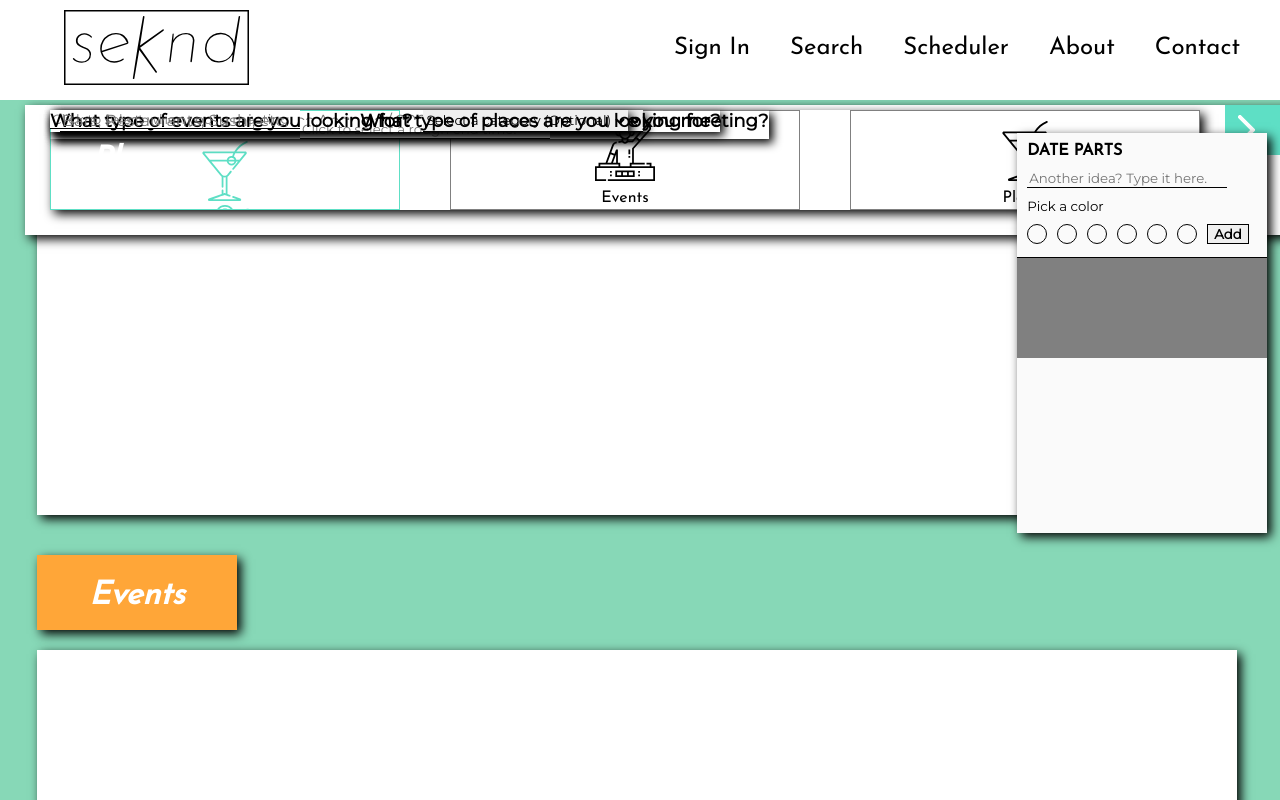
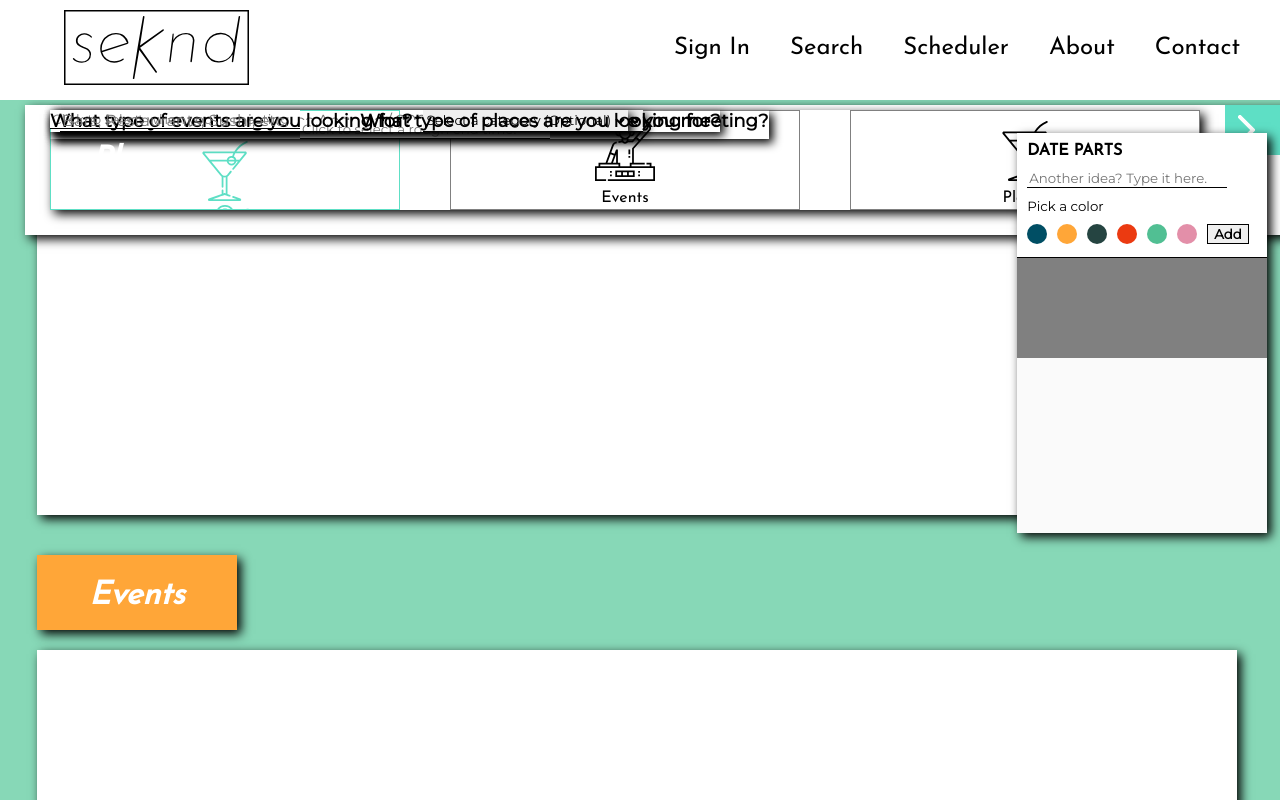
Before and after one commit to grantmontgomery/seknd, a React app: page /search in a window 1280 px wide. Shown: the top 800 px of the page. Built offline with nearby package versions, Linux system fonts and the light colour scheme.

Commit message:
color selectors working.

```diff
--- a/src/components/Date-Parts/DateParts.css
+++ b/src/components/Date-Parts/DateParts.css
@@ -10,7 +10,7 @@
   position: absolute;
   height: 125px;
   width: 100%;
-  background: #fafafa;
+  background: white;
   top: 0;
   left: 0;
   margin-bottom: 0;
--- a/src/components/Date-Parts/DateParts.jsx
+++ b/src/components/Date-Parts/DateParts.jsx
@@ -34,7 +34,6 @@ const DateParts = ({ page }) => {
         <NewInput></NewInput>
         <ColorSelector></ColorSelector>
       </div>
-
       <div className={`piecesWrapper ${css.piecesWrapper}`}>
         <TransitionGroup>{applyTransitions()}</TransitionGroup>
       </div>
--- a/src/components/Date-Parts/DateParts.scss
+++ b/src/components/Date-Parts/DateParts.scss
@@ -8,7 +8,7 @@
     position: absolute;
     height: 125px;
     width: 100%;
-    background: rgb(250, 250, 250);
+    background: white;
     top: 0;
     left: 0;
     margin-bottom: 0;
--- a/src/components/Date-Parts/Parts/ColorSelector/ColorSelector.css
+++ b/src/components/Date-Parts/Parts/ColorSelector/ColorSelector.css
@@ -41,7 +41,30 @@
   height: 20px;
   width: 20px;
   border-radius: 20px;
-  border: solid 1px black;
+}
+
+.colorSelectorWrapper .colorSelectors .colorSelector .colorSelector:nth-child(1) {
+  background: #004e64;
+}
+
+.colorSelectorWrapper .colorSelectors .colorSelector .colorSelector:nth-child(2) {
+  background: #ffa638;
+}
+
+.colorSelectorWrapper .colorSelectors .colorSelector .colorSelector:nth-child(3) {
+  background: #254441;
+}
+
+.colorSelectorWrapper .colorSelectors .colorSelector .colorSelector:nth-child(4) {
+  background: #eb3a11;
+}
+
+.colorSelectorWrapper .colorSelectors .colorSelector .colorSelector:nth-child(5) {
+  background: #51bf93;
+}
+
+.colorSelectorWrapper .colorSelectors .colorSelector .colorSelector:nth-child(6) {
+  background: #e38fa9;
 }
 
 .colorSelectorWrapper .colorSelectors .createPart {
--- a/src/components/Date-Parts/Parts/ColorSelector/ColorSelector.jsx
+++ b/src/components/Date-Parts/Parts/ColorSelector/ColorSelector.jsx
@@ -13,31 +13,37 @@ const ColorSelector = () => {
           className={`colorSelector ${css.colorSelector}`}
           name="red"
           value="(233, 53, 53)"
+          style={{ background: "rgb(0, 78, 100)" }}
         ></div>
         <div
           className={`colorSelector ${css.colorSelector}`}
           name="orange"
           value="(255, 187, 0)"
+          style={{ background: "rgb(255, 166, 56)" }}
         ></div>
         <div
           className={`colorSelector ${css.colorSelector}`}
           name="green"
           value="(1, 192, 87)"
+          style={{ background: "rgb(37, 68, 65)" }}
         ></div>
         <div
           className={`colorSelector ${css.colorSelector}`}
           name="blue"
           value="(0, 162, 255)"
+          style={{ background: "rgb(235, 58, 17)" }}
         ></div>
         <div
           className={`colorSelector ${css.colorSelector}`}
           name="purple"
           value="(169, 43, 241)"
+          style={{ background: "rgb(81, 191, 147)" }}
         ></div>
         <div
           className={`colorSelector ${css.colorSelector}`}
           name="black"
           value="(30, 30, 30)"
+          style={{ background: "rgb(227, 143, 169)" }}
         ></div>
         <button className={`createPart ${css.createPart}`}>Add</button>
       </div>
--- a/src/components/Date-Parts/Parts/ColorSelector/ColorSelector.scss
+++ b/src/components/Date-Parts/Parts/ColorSelector/ColorSelector.scss
@@ -25,8 +25,26 @@
       height: 20px;
       width: 20px;
       border-radius: 20px;
-      border: solid 1px black;
+      & .colorSelector:nth-child(1) {
+        background: rgb(0, 78, 100);
+      }
+      & .colorSelector:nth-child(2) {
+        background: rgb(255, 166, 56);
+      }
+      & .colorSelector:nth-child(3) {
+        background: rgb(37, 68, 65);
+      }
+      & .colorSelector:nth-child(4) {
+        background: rgb(235, 58, 17);
+      }
+      & .colorSelector:nth-child(5) {
+        background: rgb(81, 191, 147);
+      }
+      & .colorSelector:nth-child(6) {
+        background: rgb(227, 143, 169);
+      }
     }
+
     & .createPart {
       width: fit-content;
       border: solid 1px black;
```
Also changed, not shown: 2 other files (tests, documents, lock files or other folders).
